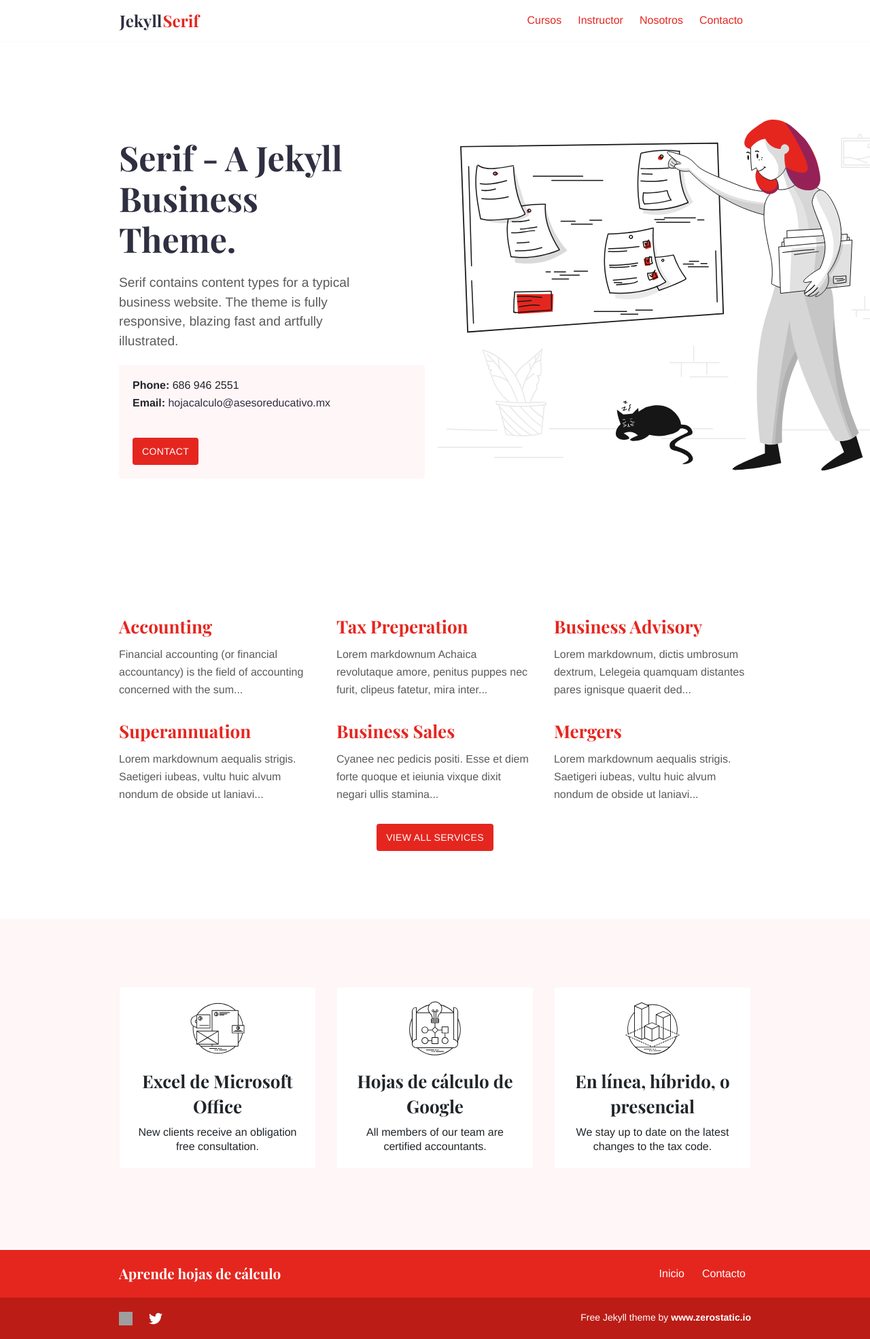
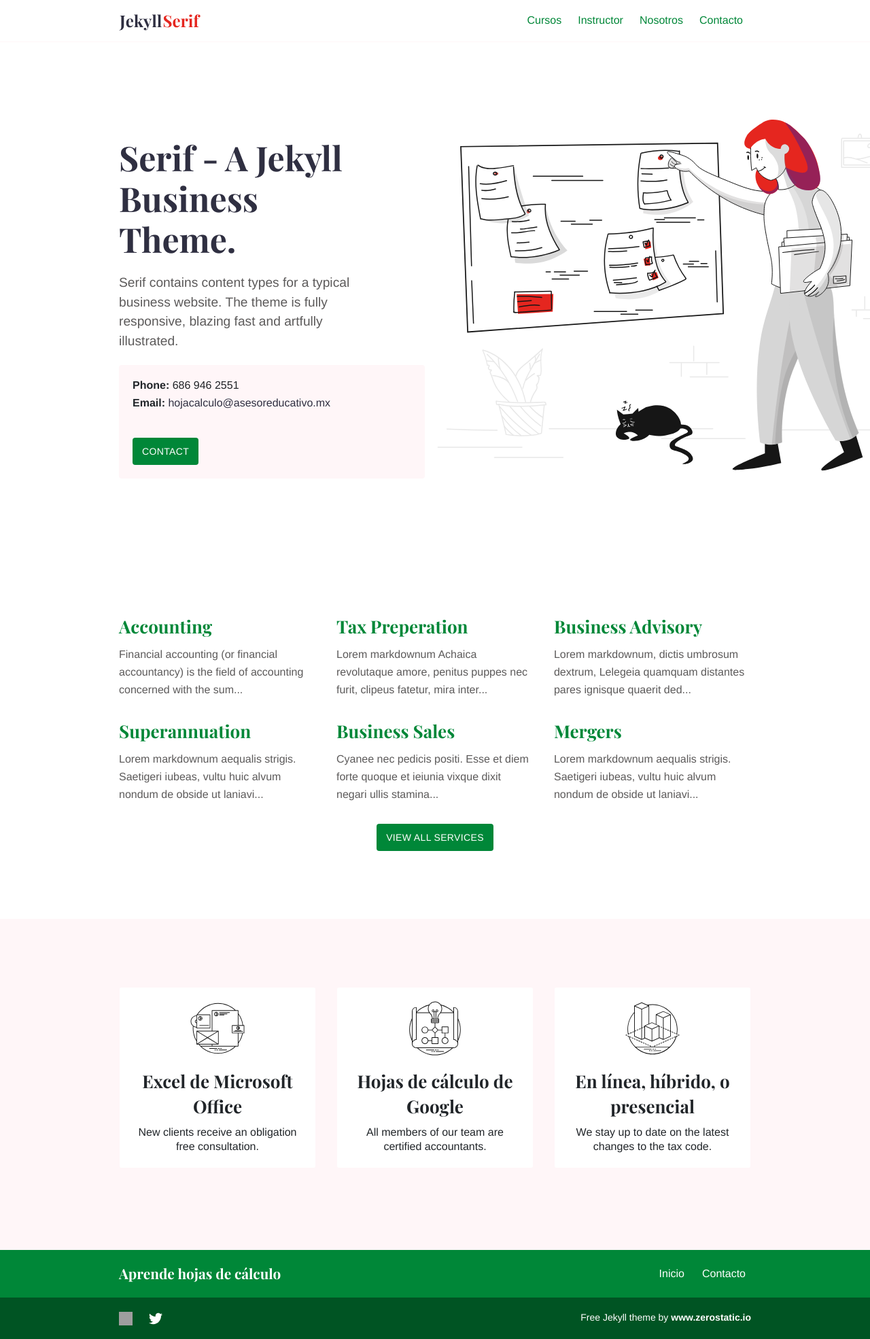
Before and after one commit to camachevaz/Calc, a Jekyll site: the page built from index.md, in a window 1280 px wide. Shown: the whole page at 68% size. Built offline with Jekyll 4.4.1, drawn with Linux system fonts in a browser that asks for light colours; grey boxes are pictures that could not be loaded.

Commit message:
Update style.scss

```diff
--- a/assets/css/style.scss
+++ b/assets/css/style.scss
@@ -2,9 +2,9 @@
 ---
 
 // Colors
-$primary: #e5261f;
-$primary-dark: #a01b16;
-$secondary: #f88379;
+$primary: #008738;
+$primary-dark: #006b2c;
+$secondary: #3fcc79;
 $black: #2f2f41;
 $white: #ffffff;
 $white-offset: #fff6f8;
```
